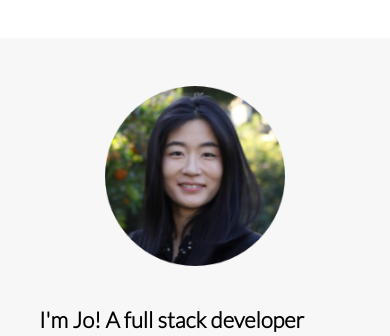
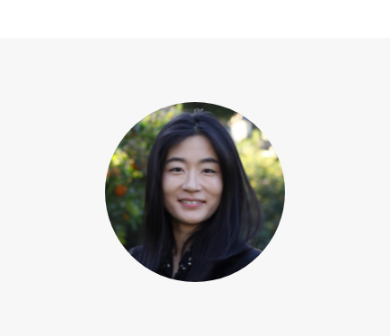
Before and after one commit to josiehandeveloper/jsphn, a React (Create React App) app: page / in a window 390 px wide. Shown: the part 828-1164 px from the top of the page. Built offline with nearby package versions, Linux system fonts and the light colour scheme.

Commit message:
padding added to about page

```diff
--- a/src/Components/About/About.css
+++ b/src/Components/About/About.css
@@ -74,6 +74,6 @@
   .main__img {
     width: 180px;
     height: auto;
-    padding: 1em 0;
+    padding: 2em 0;
   }
 }
```
